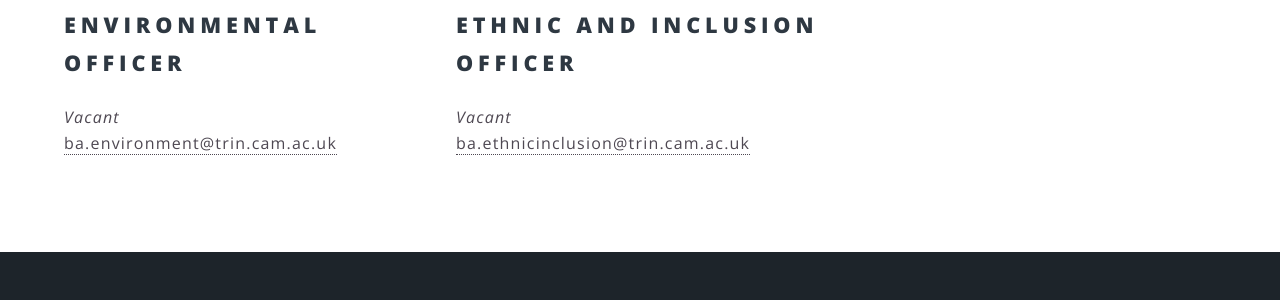
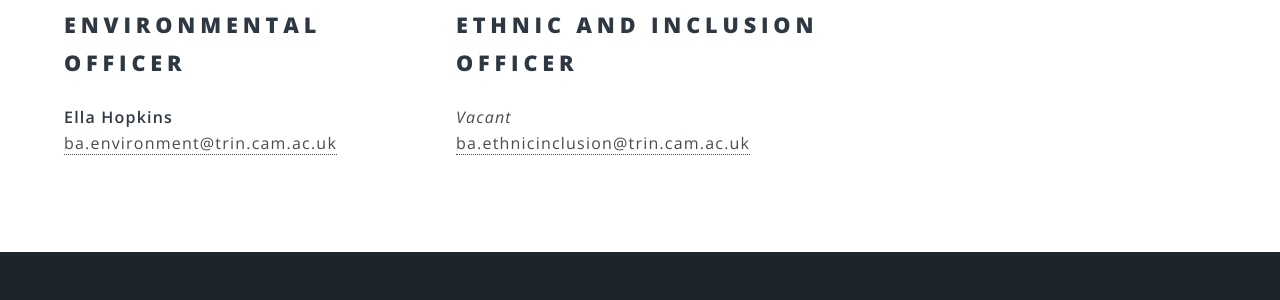
Before and after one commit to TrinityBASociety/trinitybasociety.github.io, a Jekyll site: the page built from committee/index.html, in a window 1280 px wide and 900 px high, scrolled down 1952 px. Shown: the part 396-696 px from the top of the window. Built offline with Jekyll 4.4.1, drawn with Linux system fonts in a browser that asks for light colours.

Commit message:
update committee photo

```diff
--- a/committee/index.html
+++ b/committee/index.html
@@ -130,7 +130,7 @@
 	<div class="4u 12u$(medium)">
 			<div class="image"><img src="/images/committee/Portrait_placeholder.jpg" alt="" /></div><div class="content">
 				<h2>Environmental Officer</h2>
-				<i>Vacant</i>
+				<b>Ella Hopkins</b>
 				<p><a href="mailto:ba.environment@trin.cam.ac.uk">ba.environment@trin.cam.ac.uk</a></p>
 			</div>
 	</div>
```
